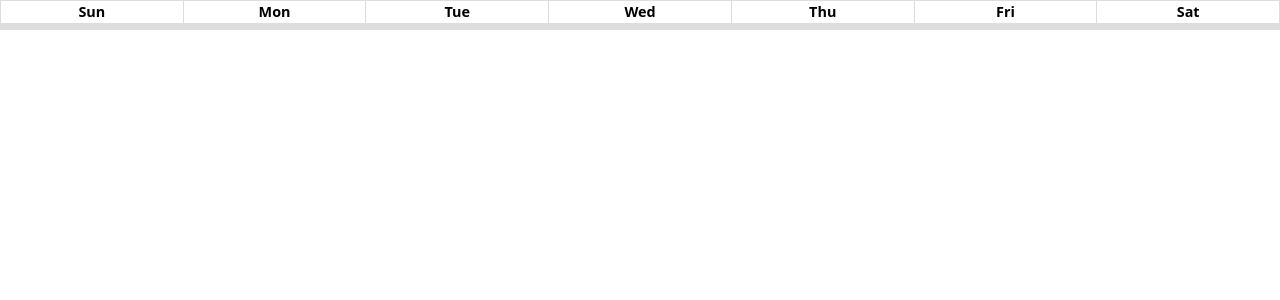
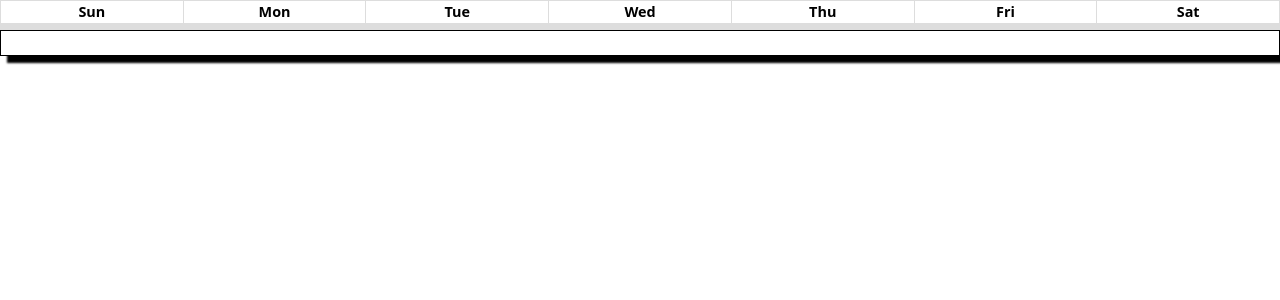
Before and after one commit to prathameshdeogirkar/FullStackToDo, a React (Vite) app in the folder frontend/: page / in a window 1280 px wide. Shown: the top 300 px of the page. Built offline with nearby package versions, Linux system fonts and the light colour scheme.

Commit message:
Revert "add appinut"

```diff
--- a/frontend/src/App.jsx
+++ b/frontend/src/App.jsx
@@ -2,20 +2,13 @@ import React from 'react'
 import "./index.css"
 import Mycalender from './components/Mycalender'
 import Signup from './components/Signup'
-
-
 
 const App = () => {
   return (
         <div className='flex '>
           <Mycalender/>
 
-
-
-
-
-         {/* <Signup/>   */}
-
+         <Signup/>
         </div>
   )
 }
```
Also changed, not shown: frontend/src/components/AppInput.jsx (deleted, +0 -9 lines).
